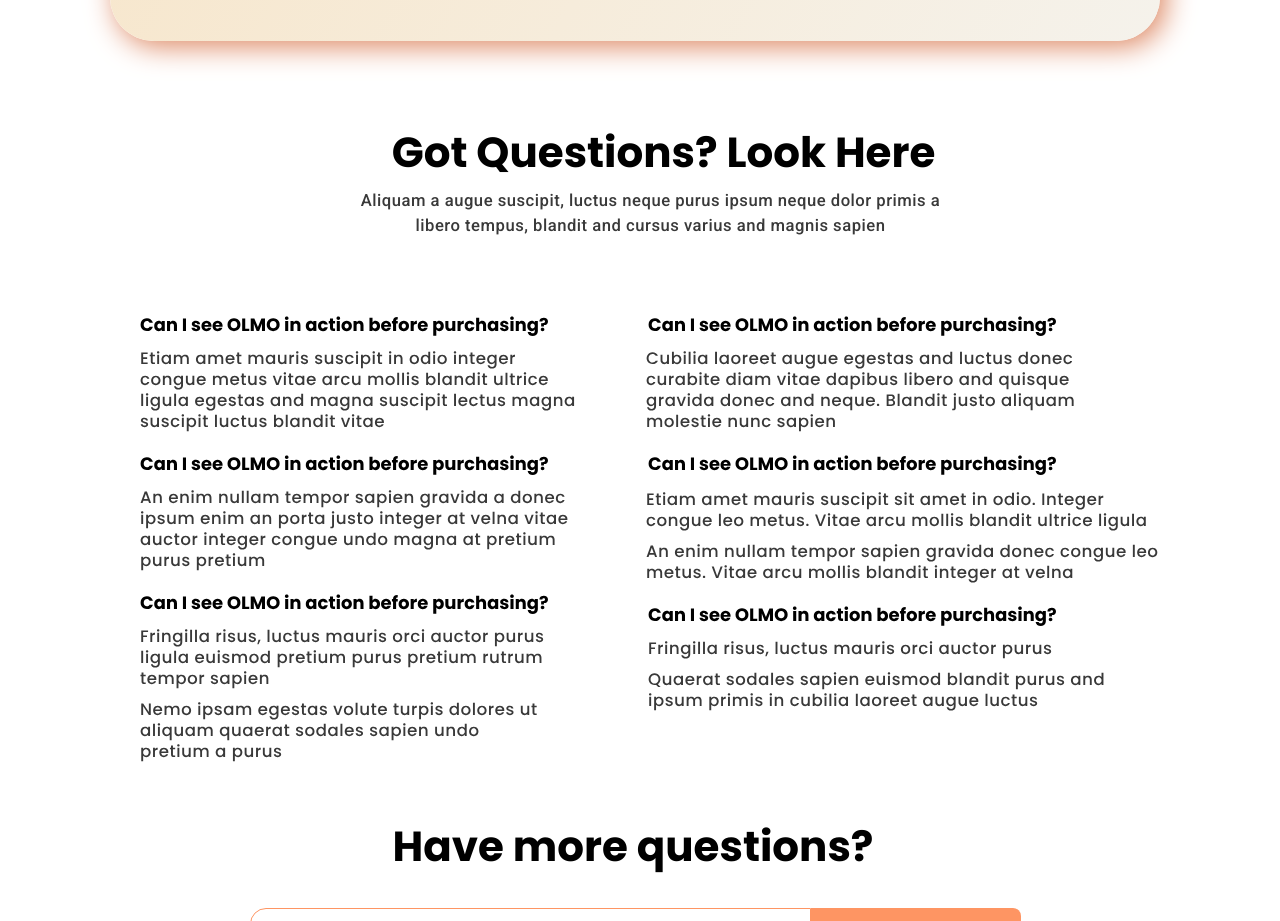
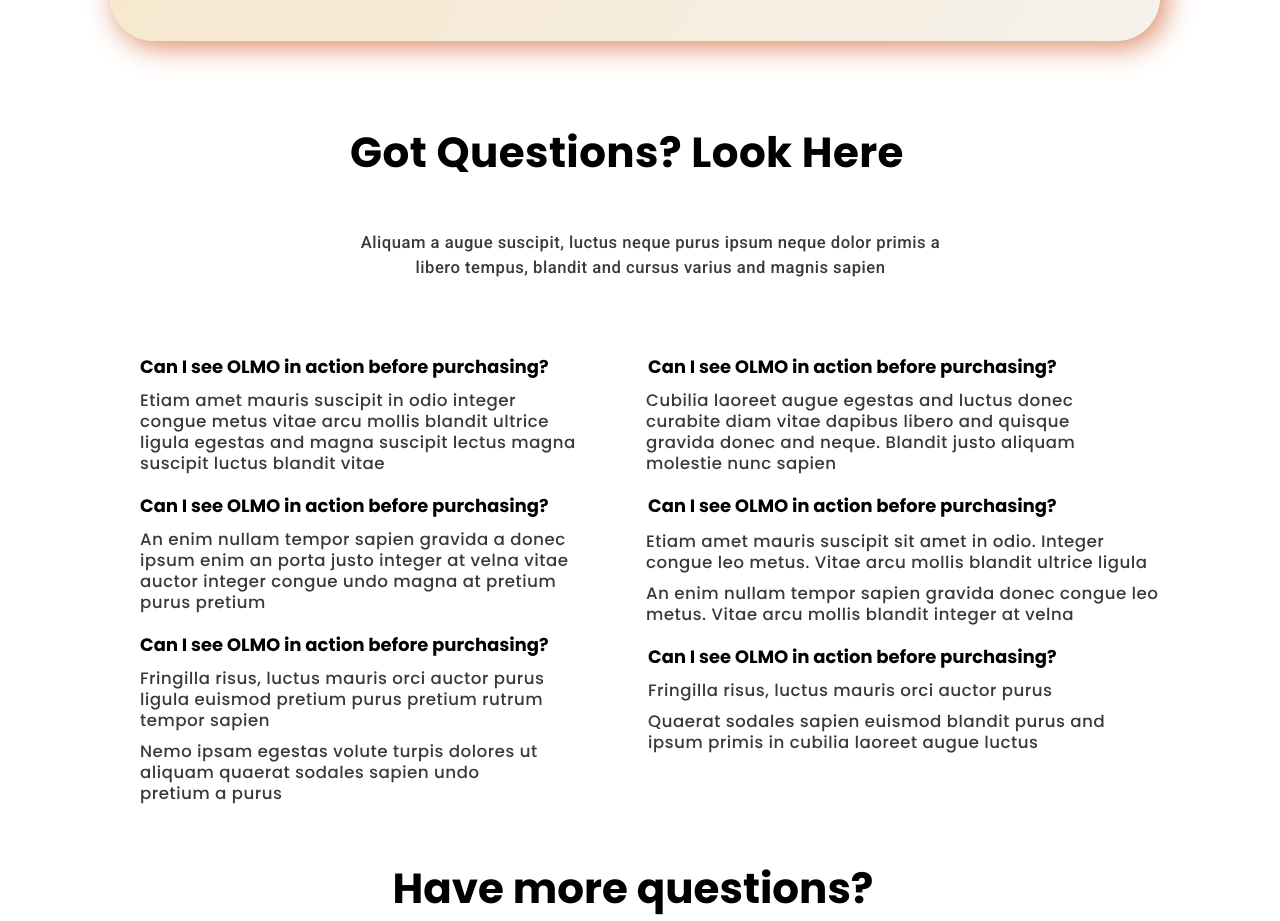
Before and after one commit to ek-sarath/ui-pro, a React (Create React App) app: page / in a window 1280 px wide. Shown: the part 8900-9821 px from the top of the page. Built offline with nearby package versions, Linux system fonts and the light colour scheme.

Commit message:
Point edges of Got Qns Fixed

```diff
--- a/src/App.css
+++ b/src/App.css
@@ -375,6 +375,23 @@
 line-height: 148.2%;
 letter-spacing: 0.5px;
 margin-top: 10px;
+}
+
+
+.SecurityHeading h4{
+  text-align: center;
+  align-items: center;
+  width: 554px;
+height: 54px;
+flex-shrink: 0;
+  color: #000;
+font-family: Poppins;
+font-size: 42px;
+font-style: normal;
+font-weight: 700;
+line-height: normal;
+letter-spacing: 0.42px;
+
 }
 
 
--- a/src/components/GotQn.jsx
+++ b/src/components/GotQn.jsx
@@ -4,7 +4,7 @@
 const GotQn = () => {
     return (
         <div className='SecurityHeading'>
-            <h3>Got Questions? Look Here</h3>
+            <h4>Got Questions? Look Here</h4>
             <h6>Aliquam a augue suscipit, luctus neque purus ipsum neque dolor primis a libero tempus, blandit and cursus varius and magnis sapien</h6>
         </div>
     );
```
